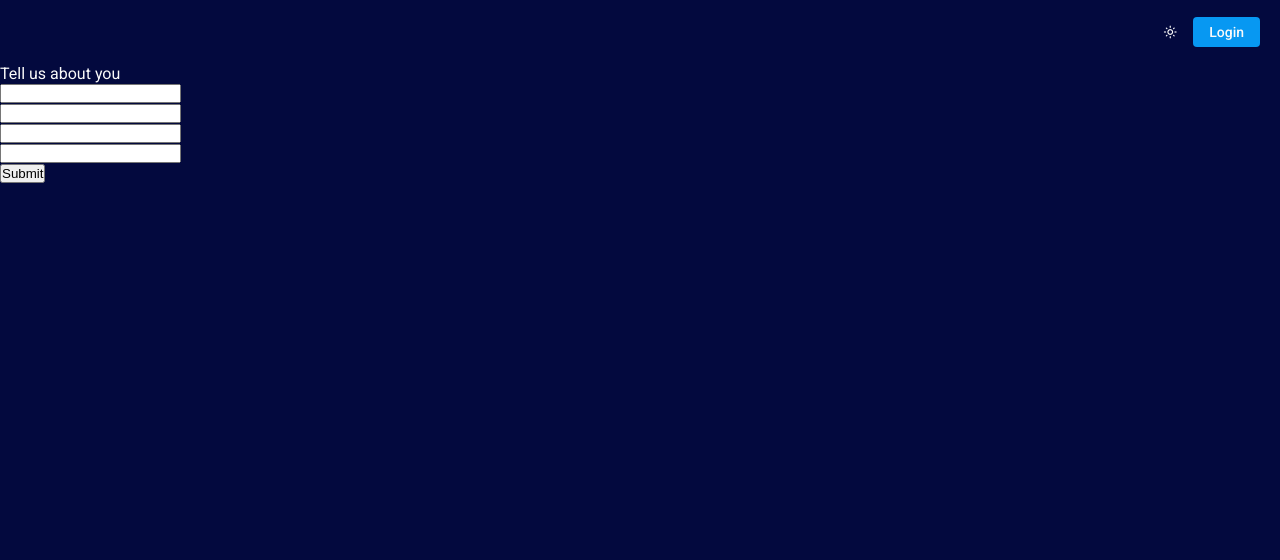
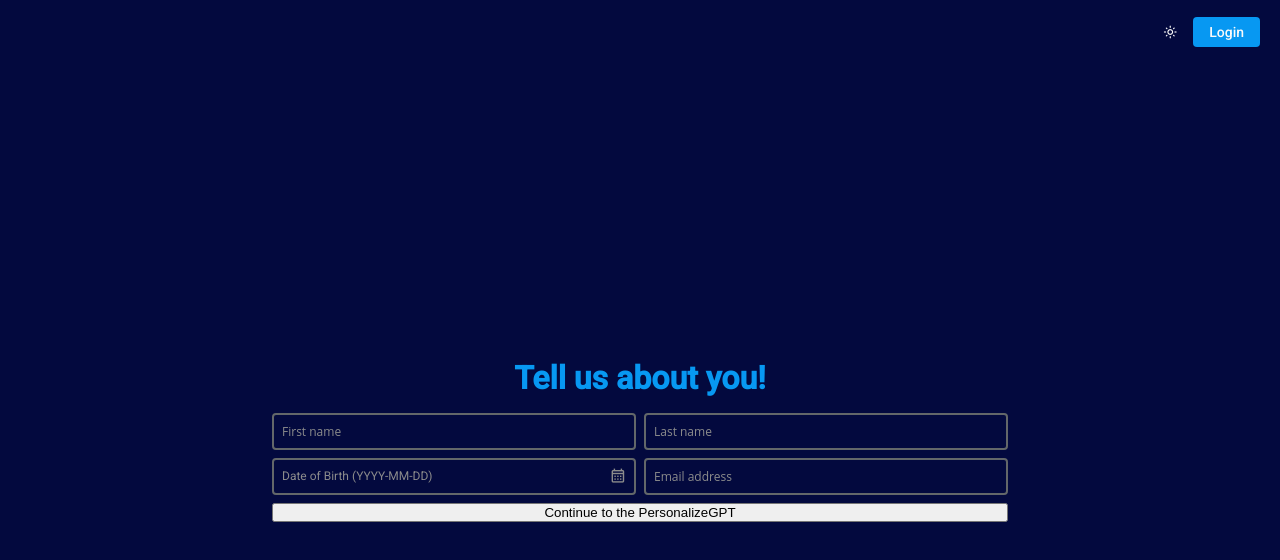
Before and after one commit to venuradesh/personalize_gpt, an Angular app: page /register in a window 1280 px wide. Shown: the top 560 px of the page. Built offline with nearby package versions, Linux system fonts and the light colour scheme.

Commit message:
basic form input and date input done with styles

```diff
--- a/src/app/Translatables/translate.json
+++ b/src/app/Translatables/translate.json
@@ -5,13 +5,18 @@
     "lastName": "GPT",
     "motto": "Customized Intelligence, Seamless Conversations"
   },
-  "registerPage": {
-    "registerPageHeader": "Tell us about you"
-  },
   "buttons": {
     "submit": "Submit",
     "login": "Login",
     "register": "Register",
     "getStart": "Get Start"
+  },
+  "register": {
+    "registerPageHeader": "Tell us about you!",
+    "registerSubmit": "Continue to the PersonalizeGPT",
+    "firstName": "First name",
+    "lastName": "Last name",
+    "dob": "Date of Birth (YYYY-MM-DD)",
+    "email": "Email address"
   }
 }
--- /dev/null
+++ b/src/app/core/components/form-date-input/form-date-input.component.html
@@ -0,0 +1,7 @@
+<div class="date-input-container">
+  <div class="input-previewer" tabindex="0" (click)="dateInput.showPicker()">
+    <input #dateInput type="date" [formControl]="control" class="date-input" tabindex="-1" (change)="onDateInputChange($event)" />
+    <i class="material-icons-outlined">calendar_month</i>
+    <div class="content" [class.placeholder]="activatePlaceholder">{{inputValue ? inputValue : placeHolder}}</div>
+  </div>
+</div>
--- /dev/null
+++ b/src/app/core/components/form-date-input/form-date-input.component.scss
@@ -0,0 +1,50 @@
+@import "../../../../Styles/include.scss";
+
+.date-input-container {
+  width: 100%;
+  height: 100%;
+
+  .date-input {
+    visibility: hidden;
+    width: 100%;
+    height: 100%;
+    outline: none;
+    border: none;
+  }
+
+  .input-previewer {
+    width: 100%;
+    height: 100%;
+    position: relative;
+    border-radius: $pgpt-radius-s;
+    border: 2px solid var(--pgpt-color-border-medium);
+    cursor: pointer;
+
+    &:focus,
+    &:focus-visible {
+      outline: none;
+      border-color: var(--pgpt-color-focus) !important;
+    }
+
+    i {
+      position: absolute;
+      right: $pgpt-sizing-4;
+      top: 50%;
+      transform: translateY(-50%) scale(0.7);
+      color: var(--pgpt-color-text-hint);
+    }
+
+    .content {
+      position: absolute;
+      font-size: $pgpt-font-size-body-small;
+      color: var(--pgpt-color-text);
+      top: 50%;
+      left: $pgpt-sizing-8;
+      transform: translateY(-50%);
+
+      &.placeholder {
+        color: var(--pgpt-color-text-hint);
+      }
+    }
+  }
+}
--- /dev/null
+++ b/src/app/core/components/form-date-input/form-date-input.component.ts
@@ -0,0 +1,28 @@
+import { CommonModule } from "@angular/common";
+import { Component, Input } from "@angular/core";
+import { FormControl, ReactiveFormsModule } from "@angular/forms";
+import { MatIconModule } from "@angular/material/icon";
+
+@Component({
+  selector: "pgpt-form-date-input",
+  standalone: true,
+  imports: [CommonModule, ReactiveFormsModule, MatIconModule],
+  templateUrl: "./form-date-input.component.html",
+  styleUrl: "./form-date-input.component.scss",
+})
+export class FormDateInputComponent {
+  @Input()
+  control!: FormControl;
+
+  @Input()
+  placeHolder: string = "";
+
+  public activatePlaceholder: boolean = true;
+  public inputValue: string = "";
+
+  public onDateInputChange(event: Event): void {
+    const input = event.target as HTMLInputElement;
+    this.inputValue = input.value;
+    this.activatePlaceholder = false;
+  }
+}
--- a/src/app/core/components/form-input/form-input.component.html
+++ b/src/app/core/components/form-input/form-input.component.html
@@ -1,3 +1,3 @@
 <div class="input-wrapper">
-  <input [type]="type" [formControl]="control" class="input-field" />
+  <input [type]="type" [formControl]="control" tabindex="0" class="input-field" [placeholder]="placeHolder" />
 </div>
--- a/src/app/core/components/form-input/form-input.component.scss
+++ b/src/app/core/components/form-input/form-input.component.scss
@@ -0,0 +1,30 @@
+@import "../../../../Styles/include.scss";
+
+.input-wrapper {
+  width: 100%;
+
+  .input-field {
+    font-size: $pgpt-font-size-body-small;
+    font-family: $pgpt-font-family-default;
+    width: 100%;
+    height: 100%;
+    border: none;
+    outline: none;
+    border: 2px solid var(--pgpt-color-border-medium);
+    border-radius: $pgpt-radius-s;
+    padding-block: $pgpt-spacing-8;
+    padding-inline: $pgpt-spacing-8;
+    background-color: var(--pgpt-color-background-transparent);
+    color: var(--pgpt-color-text);
+
+    &::placeholder {
+      font-family: $pgpt-font-family-default;
+      font-size: $pgpt-font-size-body-small;
+      color: var(--pgpt-color-text-hint);
+    }
+
+    &:focus {
+      border-color: var(--pgpt-color-focus);
+    }
+  }
+}
--- a/src/app/core/components/form-input/form-input.component.ts
+++ b/src/app/core/components/form-input/form-input.component.ts
@@ -20,8 +20,11 @@
 })
 export class FormInputComponent {
   @Input()
-  type: string = "text";
+  type: "text" | "number" = "text";
 
   @Input()
   control!: FormControl;
+
+  @Input()
+  placeHolder: string = "";
 }
--- a/src/app/core/helpers/validators/form-validators.ts
+++ b/src/app/core/helpers/validators/form-validators.ts
@@ -1,7 +1,7 @@
 import { AbstractControl, ValidationErrors, ValidatorFn } from "@angular/forms";
 
 export class FormValidator {
-  public static requiredValidator(errorMessage: string | undefined): ValidatorFn {
+  public static requiredValidator(errorMessage?: string): ValidatorFn {
     return (control: AbstractControl): ValidationErrors | null => {
       const isValid: boolean = control.value != null && control.value !== "";
 
@@ -12,4 +12,18 @@
       return isValid ? null : { error: errorMessage ?? "Required" };
     };
   }
+
+  public static emailValidator(errorMessage?: string): ValidatorFn {
+    return (control: AbstractControl): ValidationErrors | null => {
+      if (!control.touched && !control.dirty) return null;
+
+      const emailRefExp: RegExp = new RegExp(/^[-!#-'*+\/-9=?^-~]+(?:\.[-!#-'*+\/-9=?^-~]+)*@[-!#-'*+\/-9=?^-~]+(?:\.[-!#-'*+\/-9=?^-~]+)+$/i);
+
+      if (emailRefExp.test(control.value)) {
+        return null;
+      }
+
+      return { error: errorMessage ?? "Email Invalid" };
+    };
+  }
 }
--- a/src/app/pages/register-page/register-page.component.html
+++ b/src/app/pages/register-page/register-page.component.html
@@ -1,20 +1,20 @@
 <div class="register-page-wrapper">
   <div class="register-page-container">
     <div class="page-heading">
-      {{ 'registerPage.registerPageHeader' | pgptTranslate }}
+      {{ 'register.registerPageHeader' | pgptTranslate }}
     </div>
-    <form (ngSubmit)="onSubmit()" [formGroup]="registerState">
+    <form (ngSubmit)="onSubmit()" [formGroup]="registerState" class="form">
       <!-- Name Section Row -->
       <div class="tr name-section">
         <!-- First Name -->
         <div class="td">
-          <pgpt-form-input [control]="firstName"></pgpt-form-input>
-          <div class="error-state" *ngIf="firstName.errors">{{firstName.getError('error')}}</div>
+          <pgpt-form-input [control]="firstName" [placeHolder]="'register.firstName' | pgptTranslate"></pgpt-form-input>
+          <div class="error-state" tabindex="-1" *ngIf="firstName.errors">{{firstName.getError('error')}}</div>
         </div>
         <!-- Last Name -->
         <div class="td">
-          <pgpt-form-input [control]="lastName"></pgpt-form-input>
-          <div class="error-state" *ngIf="lastName.errors">{{lastName.getError('error')}}</div>
+          <pgpt-form-input [control]="lastName" [placeHolder]="'register.lastName' | pgptTranslate"></pgpt-form-input>
+          <div class="error-state" tabindex="-1" *ngIf="lastName.errors">{{lastName.getError('error')}}</div>
         </div>
       </div>
 
@@ -22,17 +22,19 @@
       <div class="tr identity-section">
         <!-- Date of birth -->
         <div class="td">
-          <pgpt-form-input [control]="dob"></pgpt-form-input>
-          <div class="error-state" *ngIf="dob.errors">{{dob.getError('error')}}</div>
+          <pgpt-form-date-input [control]="dob" [placeHolder]="'register.dob' | pgptTranslate"></pgpt-form-date-input>
+          <div class="error-state" tabindex="-1" *ngIf="dob.errors">{{dob.getError('error')}}</div>
         </div>
 
         <!-- Email -->
         <div class="td">
-          <pgpt-form-input [control]="email"></pgpt-form-input>
-          <div class="error-state" *ngIf="email.errors">{{email.getError('error')}}</div>
+          <pgpt-form-input [control]="email" [placeHolder]="'register.email' | pgptTranslate"></pgpt-form-input>
+          <div class="error-state" tabindex="-1" *ngIf="email.errors">{{email.getError('error')}}</div>
         </div>
       </div>
-      <button type="submit">{{ 'buttons.submit' | pgptTranslate }}</button>
+
+      <!-- Submit Button -->
+      <button type="submit">{{ 'register.registerSubmit' | pgptTranslate }}</button>
     </form>
   </div>
 </div>
--- a/src/app/pages/register-page/register-page.component.scss
+++ b/src/app/pages/register-page/register-page.component.scss
@@ -0,0 +1,48 @@
+@import "../../../Styles/include.scss";
+
+.register-page-wrapper {
+  width: 100%;
+  height: calc(100% - $pgpt-nav-bar-height);
+  display: flex;
+  justify-content: center;
+  align-items: center;
+}
+
+.register-page-container {
+  width: clamp(calc($pgpt-sizing-base-rem * 15), 90vw, calc($pgpt-sizing-base-rem * 48));
+  padding-block: $pgpt-spacing-16;
+  padding-inline: $pgpt-spacing-16;
+
+  .page-heading {
+    font-size: $pgpt-font-size-display-medium;
+    font-weight: $pgpt-font-weight-bold;
+    color: var(--pgpt-color-theme-blue);
+    margin-block: $pgpt-spacing-16;
+    text-align: center;
+
+    @include media("md-down") {
+      font-size: $pgpt-font-size-display-small;
+    }
+  }
+
+  .form {
+    display: flex;
+    flex-direction: column;
+    row-gap: $pgpt-sizing-8;
+
+    .tr {
+      width: 100%;
+      display: flex;
+      column-gap: $pgpt-sizing-8;
+
+      @include media("md-down") {
+        flex-direction: column;
+        row-gap: $pgpt-spacing-8;
+      }
+
+      .td {
+        width: 100%;
+      }
+    }
+  }
+}
--- a/src/app/pages/register-page/register-page.component.ts
+++ b/src/app/pages/register-page/register-page.component.ts
@@ -5,11 +5,12 @@
 import { FormInputComponent } from "../../core/components/form-input/form-input.component";
 import { PgptTranslatePipe } from "../../core/Pipes/pgpt-translate.pipe";
 import { FormValidator } from "../../core/helpers/validators/form-validators";
+import { FormDateInputComponent } from "../../core/components/form-date-input/form-date-input.component";
 
 @Component({
   selector: "pgpt-register-page",
   standalone: true,
-  imports: [CommonModule, FormsModule, ReactiveFormsModule, ButtonComponent, FormInputComponent, PgptTranslatePipe],
+  imports: [CommonModule, FormsModule, ReactiveFormsModule, ButtonComponent, FormInputComponent, FormDateInputComponent, PgptTranslatePipe],
   templateUrl: "./register-page.component.html",
   styleUrl: "./register-page.component.scss",
   changeDetection: ChangeDetectionStrategy.OnPush,
@@ -17,11 +18,11 @@
 export class RegisterPageComponent implements OnInit {
   firstName = new FormControl("", [FormValidator.requiredValidator("First Name is required")]);
   lastName = new FormControl("", [FormValidator.requiredValidator("Last Name is required")]);
-  dob = new FormControl("");
+  dob = new FormControl("", [FormValidator.requiredValidator()]);
   designation = new FormControl("");
   organizationName = new FormControl("");
   country = new FormControl("");
-  email = new FormControl("");
+  email = new FormControl("", [FormValidator.emailValidator(), FormValidator.requiredValidator()]);
   personality = new FormControl("");
   password = new FormControl("");
   confPassword = new FormControl("");
```
Also changed, not shown: 1 other file (tests, documents, lock files or other folders).
